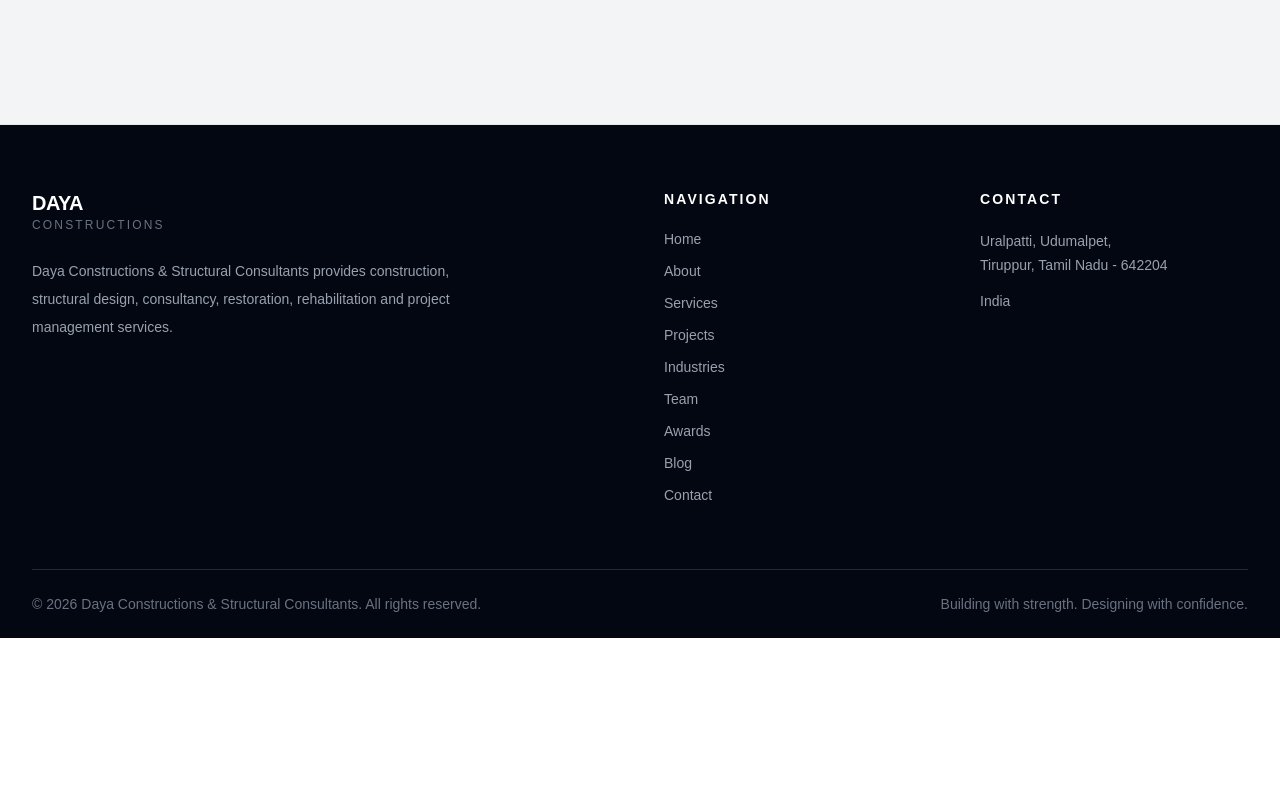
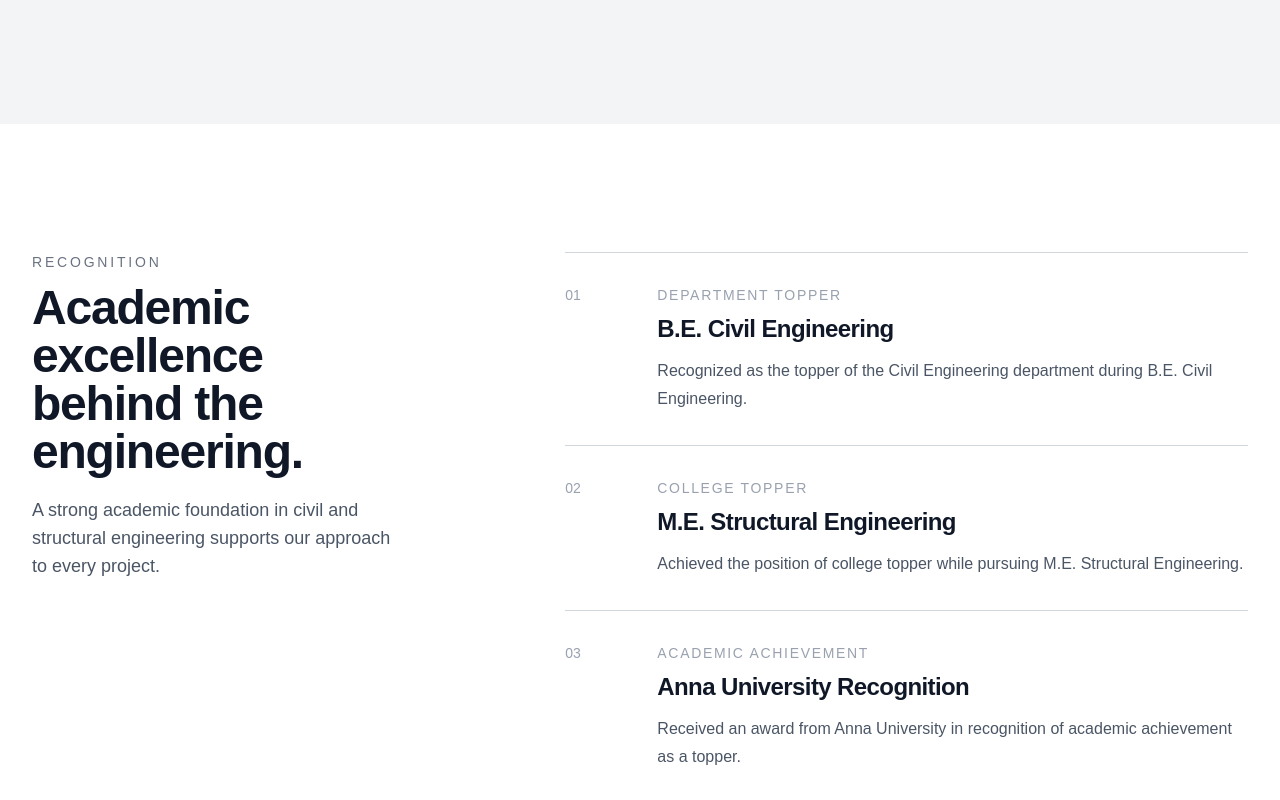
Before and after one commit to Sumolegen/Construction-Website, a Next.js app: page / in a window 1280 px wide. Shown: the part 7660-8460 px from the top of the page. Before the commit the page ends 8298 px from the top, so only its background shows below. Built offline with nearby package versions, Linux system fonts and the light colour scheme.

Commit message:
RecognitionPreview-added

```diff
--- /dev/null
+++ b/src/Components/sections/RecognitionPreview.tsx
@@ -0,0 +1,75 @@
+import Container from "../ui/Container";
+import SectionHeading from "../ui/SectionHeading";
+
+const achievements = [
+  {
+    number: "01",
+    title: "B.E. Civil Engineering",
+    subtitle: "Department Topper",
+    description:
+      "Recognized as the topper of the Civil Engineering department during B.E. Civil Engineering.",
+  },
+  {
+    number: "02",
+    title: "M.E. Structural Engineering",
+    subtitle: "College Topper",
+    description:
+      "Achieved the position of college topper while pursuing M.E. Structural Engineering.",
+  },
+  {
+    number: "03",
+    title: "Anna University Recognition",
+    subtitle: "Academic Achievement",
+    description:
+      "Received an award from Anna University in recognition of academic achievement as a topper.",
+  },
+];
+
+export default function RecognitionPreview() {
+  return (
+    <section className="bg-white py-24 sm:py-28 lg:py-32">
+      <Container>
+        <div className="grid gap-12 lg:grid-cols-12 lg:gap-16">
+          {/* Section Heading */}
+          <div className="lg:col-span-4">
+            <SectionHeading
+              eyebrow="Recognition"
+              title="Academic excellence behind the engineering."
+              description="A strong academic foundation in civil and structural engineering supports our approach to every project."
+            />
+          </div>
+
+          {/* Achievements */}
+          <div className="lg:col-span-7 lg:col-start-6">
+            <div className="border-t border-gray-300">
+              {achievements.map((achievement) => (
+                <article
+                  key={achievement.number}
+                  className="grid gap-5 border-b border-gray-300 py-8 sm:grid-cols-[60px_1fr] sm:gap-8"
+                >
+                  <span className="text-sm font-medium text-gray-400">
+                    {achievement.number}
+                  </span>
+
+                  <div>
+                    <p className="text-sm font-medium uppercase tracking-[0.12em] text-gray-400">
+                      {achievement.subtitle}
+                    </p>
+
+                    <h3 className="mt-2 text-xl font-semibold tracking-tight text-gray-900 sm:text-2xl">
+                      {achievement.title}
+                    </h3>
+
+                    <p className="mt-3 max-w-2xl text-sm leading-7 text-gray-600 sm:text-base">
+                      {achievement.description}
+                    </p>
+                  </div>
+                </article>
+              ))}
+            </div>
+          </div>
+        </div>
+      </Container>
+    </section>
+  );
+}
--- a/src/app/page.tsx
+++ b/src/app/page.tsx
@@ -5,6 +5,7 @@ import ProjectsPreview from "@/Components/sections/ProjectsPreview";
 import ExpertisePreview from "@/Components/sections/ExpertisePreview";
 import WhyDayaPreview from "../Components/sections/WhyDayaPreview";
 import JourneyPreview from "../Components/sections/JourneyPreview";
+import RecognitionPreview from "../Components/sections/RecognitionPreview";
 
 export default function Home() {
   return (
@@ -16,6 +17,7 @@ export default function Home() {
       <ExpertisePreview />
       <WhyDayaPreview />
       <JourneyPreview />
+      <RecognitionPreview />
     </main>
   );
 }
```
